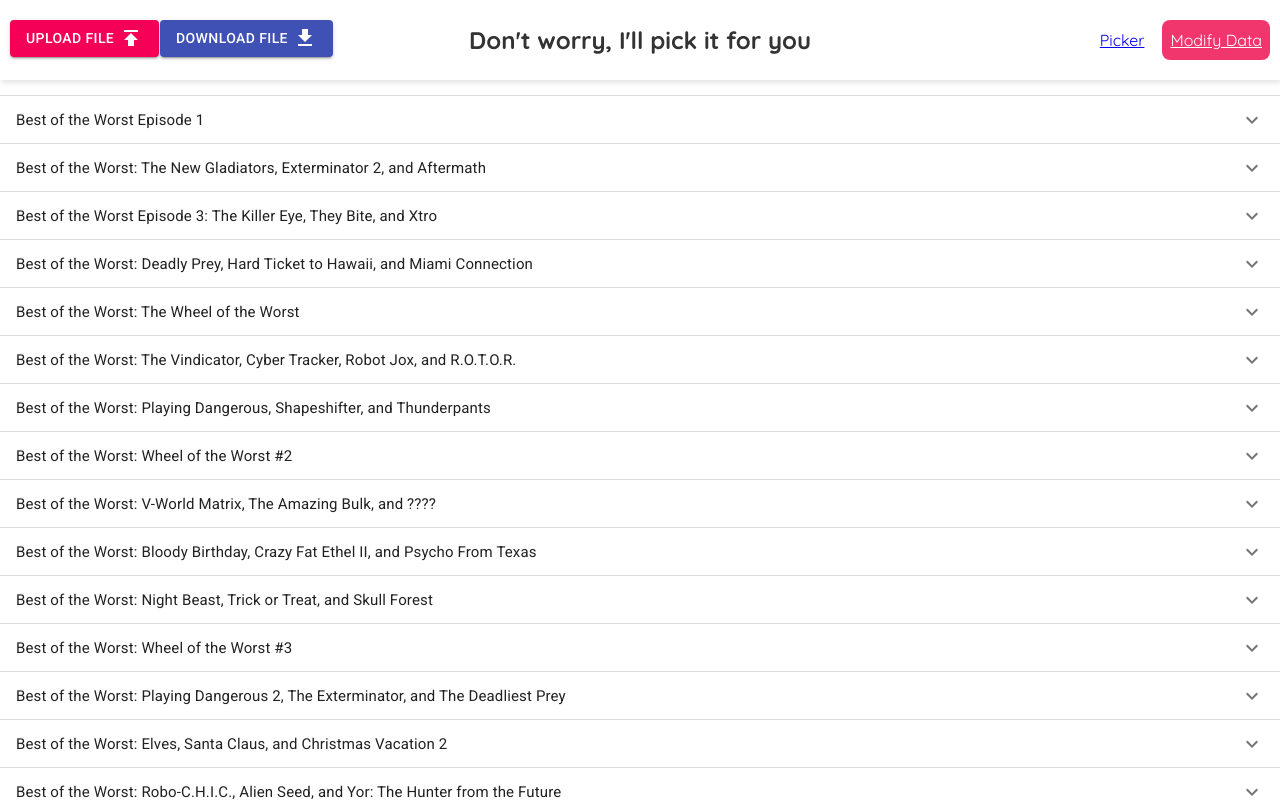
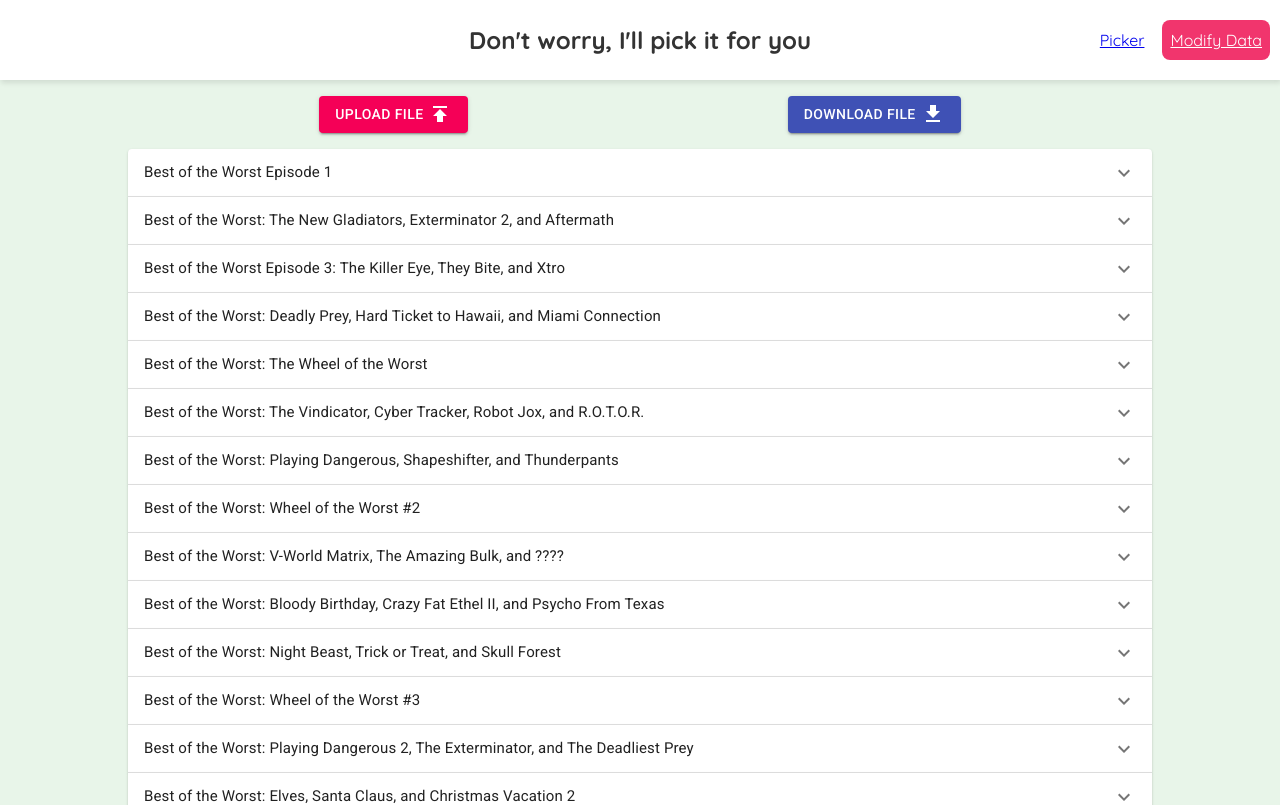
Before and after one commit to mprtcz/RLMPicker, a React (Create React App) app: page /modify-data in a window 1280 px wide. Shown: the top 805 px of the page. Built offline with nearby package versions, Linux system fonts and the light colour scheme.

Commit message:
Changed some styles for data modifier page. Added background color, moved vuttons aournd.

```diff
--- a/src/App.css
+++ b/src/App.css
@@ -4,6 +4,7 @@
   text-align: center;
   font-family: "Quicksand";
   color: #333;
+  background-color: #e8f5e9;
 }
 
 .filters {
--- a/src/components/DataModifierPage.js
+++ b/src/components/DataModifierPage.js
@@ -9,21 +9,26 @@ import PublishIcon from "@material-ui/icons/Publish";
 const useStyles = makeStyles((theme) => ({
   root: {
     width: "100%",
+    display: "flex",
   },
-  mainContainer: {},
+  mainContainer: {
+    display: "flex",
+    flexDirection: "column",
+    alignItems: "center",
+    backgroundColor: "inherit",
+  },
   buttonIcon: {
     marginLeft: 5,
   },
-  // TODO make title absolute and buttons flex, it'll look more natural
-  buttonUpload: {
-    position: "absolute",
-    top: 20,
-    left: 10,
+  videoModifiers: {
+    width: "80%",
   },
-  buttonDownload: {
-    position: "absolute",
-    top: 20,
-    left: 160,
+  buttonsContainer: {
+    marginBottom: 16,
+    marginTop: 16,
+    width: "100%",
+    display: "flex",
+    justifyContent: "space-evenly",
   },
 }));
 const DataModifierPage = () => {
@@ -53,24 +58,17 @@ const DataModifierPage = () => {
 
   return (
     <div className={classes.mainContainer}>
-      <Button
-        color="secondary"
-        variant="contained"
-        onClick={handleUpload}
-        className={classes.buttonUpload}
-      >
+      <div className={classes.buttonsContainer}>
+        <Button color="secondary" variant="contained" onClick={handleUpload}>
           Upload File
           <PublishIcon className={classes.buttonIcon}></PublishIcon>
         </Button>
-      <Button
-        color="primary"
-        variant="contained"
-        onClick={handleDownload}
-        className={classes.buttonDownload}
-      >
+        <Button color="primary" variant="contained" onClick={handleDownload}>
           Download File
           <GetAppIcon className={classes.buttonIcon}></GetAppIcon>
         </Button>
+      </div>
+      <div className={classes.videoModifiers}>
         {state.map((datum, index) => {
           const datumCopy = JSON.parse(JSON.stringify(datum));
           return (
@@ -82,6 +80,7 @@ const DataModifierPage = () => {
           );
         })}
       </div>
+    </div>
   );
 };
 
--- a/src/components/Navbar.js
+++ b/src/components/Navbar.js
@@ -12,7 +12,7 @@ const useStyles = makeStyles((theme) => ({
     alignItems: "center",
     height: 80,
     boxShadow: "1px 3px 5px rgba(0, 0, 0, 0.1)",
-    marginBottom: 16,
+    backgroundColor: "white",
   },
   flexBalancer: {
     flex: 1,
```
Lines whose indentation alone changed are shown as unchanged.
